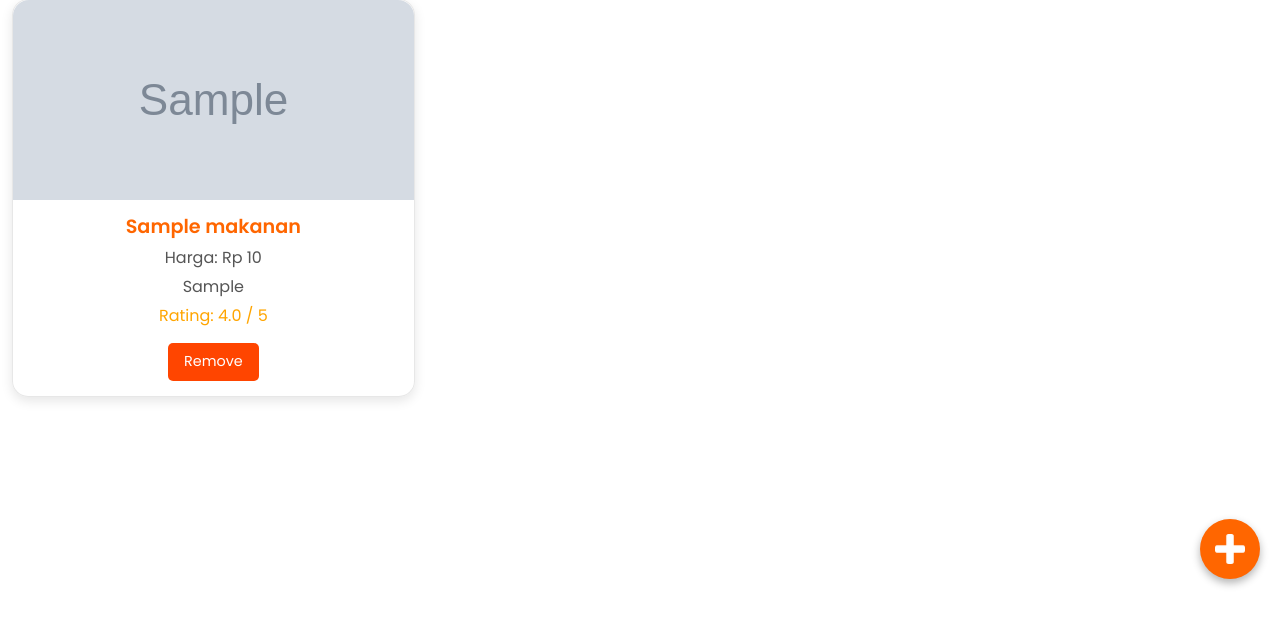
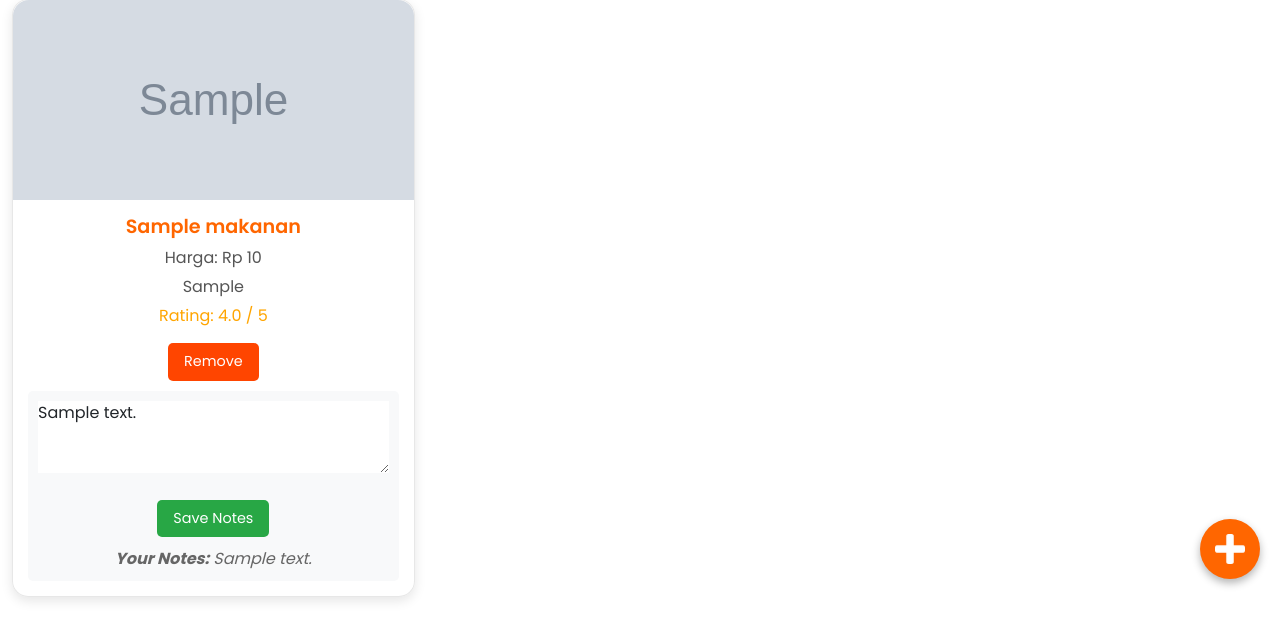
Before and after one commit to yummyogya/yummyogya, a Django app: page /wishlist/wishlist/ in a window 1280 px wide. Shown: the part 201-818 px from the top of the page. Before the commit the page ends 788 px from the top, so only its background shows below. Run offline with Django 5.2, Linux system fonts and the light colour scheme; a user stored in the database is signed in; tables that the repository leaves empty hold one stand-in row (values such as "Sample post"); grey boxes marked "Sample" are stand-in pictures; some libraries are stand-ins or nearby versions.

Commit message:
add wishlist

```diff
--- a/wishlist/forms.py
+++ b/wishlist/forms.py
@@ -1,7 +1,17 @@
 from django import forms
 from .models import WishlistItem
 
-class WishlistForm(forms.ModelForm):
+class WishlistItemNotesForm(forms.ModelForm):
+    notes = forms.CharField(
+        widget=forms.Textarea(attrs={
+            'class': 'form-control',
+            'rows': 3,
+            'placeholder': 'Add your notes here...'
+        }),
+        required=False,
+        max_length=500
+    )
+
     class Meta:
         model = WishlistItem
-        fields = ['product']  # Field product saja yang perlu dipilih
+        fields = ['notes']
--- a/wishlist/models.py
+++ b/wishlist/models.py
@@ -4,7 +4,17 @@ from main.models import Makanan
 
 class Wishlist(models.Model):
     user = models.OneToOneField(User, on_delete=models.CASCADE)
-    food = models.ManyToManyField(Makanan, related_name='wishlists')
 
     def __str__(self):
         return f"{self.user.username}'s Wishlist"
+
+class WishlistItem(models.Model):
+    wishlist = models.ForeignKey(Wishlist, on_delete=models.CASCADE, related_name='items')
+    food = models.ForeignKey(Makanan, on_delete=models.CASCADE)
+    notes = models.TextField(blank=True, null=True, max_length=500)
+
+    class Meta:
+        unique_together = ('wishlist', 'food')
+
+    def __str__(self):
+        return f"{self.food.nama} in {self.wishlist.user.username}'s Wishlist"
--- a/wishlist/templates/wishlist.html
+++ b/wishlist/templates/wishlist.html
@@ -160,6 +160,39 @@
             width: 30px;
             height: 30px;
         }
+
+        .notes-section {
+            margin-top: 10px;
+            background-color: #f8f9fa;
+            border-radius: 5px;
+            padding: 10px;
+        }
+
+        .notes-textarea {
+            width: 100%;
+            margin-bottom: 10px;
+        }
+
+        .btn-update-notes {
+            font-size: 0.9rem;
+            padding: 8px 16px;
+            color: white;
+            background-color: #28a745;
+            border: none;
+            border-radius: 5px;
+            margin-top: 10px;
+        }
+
+        .btn-update-notes:hover {
+            background-color: #218838;
+        }
+
+        .existing-notes {
+            color: #666;
+            font-style: italic;
+            margin-top: 10px;
+        }
+
     </style>
 
 </head>
@@ -171,11 +204,10 @@
     {% block content %}
     {% include 'navbar.html' %}
 
-    <!-- Wishlist Content -->
+
     <div class="container content">
         <h2 class="wishlist-title">Your Wishlist</h2>
 
-        <!-- Display Messages -->
         {% if messages %}
             <div class="alert alert-success text-center" role="alert">
                 {% for message in messages %}
@@ -185,8 +217,9 @@
         {% endif %}
 
         <div class="row">
-            {% if wishlist.food.all %}
-                {% for food in wishlist.food.all %}
+            {% if wishlist_items %}
+                {% for wishlist_item in wishlist_items %}
+                {% with food=wishlist_item.food %}
                 <div class="col-lg-4 col-md-6 col-sm-12">
                     <div class="card">
                         <img class="card-img-top" src="{{ food.gambar }}" alt="{{ food.nama }}">
@@ -196,9 +229,24 @@
                             <p class="description">{{ food.deskripsi|truncatewords:10 }}</p>
                             <p class="rating">Rating: {{ food.rating }} / 5</p>
                             <a href="{% url 'wishlist:remove_from_wishlist' food.id %}" class="btn-remove">Remove</a>
+
+                            <!-- Notes Section -->
+                            <div class="notes-section">
+                                <form method="POST" action="{% url 'wishlist:update_wishlist_item_notes' food.id %}">
+                                    {% csrf_token %}
+                                    <textarea name="notes" class="notes-textarea" placeholder="Add your notes here..." rows="3">{{ wishlist_item.notes }}</textarea>
+                                    <button type="submit" class="btn-update-notes">Save Notes</button>
+                                </form>
+                                {% if wishlist_item.notes %}
+                                  <div class="existing-notes">
+                                    <strong>Your Notes:</strong> {{ wishlist_item.notes }}
+                                  </div>
+                                {% endif %}
+                            </div>
                         </div>
                     </div>
                 </div>
+                {% endwith %}
                 {% endfor %}
             {% else %}
                 <div class="empty-wishlist">Your wishlist is empty!</div>
@@ -209,6 +257,40 @@
             <img src="{% static 'images/plus_icon.png' %}" alt="Add">
         </a>
     </div>
+
+    <!-- Add JavaScript for notes functionality -->
+    <script>
+        document.addEventListener('DOMContentLoaded', function() {
+            const notesTextareas = document.querySelectorAll('.wishlist-notes');
+
+            notesTextareas.forEach(textarea => {
+                textarea.addEventListener('blur', function() {
+                    const foodId = this.dataset.foodId;
+                    const notes = this.value;
+
+                    fetch(`/wishlist/update-notes/${foodId}/`, {
+                        method: 'POST',
+                        headers: {
+                            'Content-Type': 'application/x-www-form-urlencoded',
+                            'X-CSRFToken': document.querySelector('[name=csrfmiddlewaretoken]').value
+                        },
+                        body: `notes=${encodeURIComponent(notes)}`
+                    })
+                    .then(response => response.json())
+                    .then(data => {
+                        if (data.success) {
+                            console.log('Notes updated successfully');
+                        }
+                    })
+                    .catch(error => {
+                        console.error('Error:', error);
+                    });
+                });
+            });
+        });
+    </script>
+
+    {% csrf_token %}
     {% endblock %}
 
     <!-- Bootstrap JS -->
--- a/wishlist/urls.py
+++ b/wishlist/urls.py
@@ -6,6 +6,7 @@ app_name = 'wishlist'
 urlpatterns = [
     path('add/<int:food_id>/', views.add_to_wishlist, name='add_to_wishlist'),
     path('wishlist/', views.view_wishlist, name='view_wishlist'),
-    path('wishlist/json/', views.get_wishlist_json, name='wishlist_json'), # url get json
+    path('wishlist/get_wishlist/', views.get_wishlist_json, name='wishlist_json'),
     path('wishlist/remove-from-wishlist/<int:food_id>/', views.remove_from_wishlist, name='remove_from_wishlist'),
+    path('wishlist/update-notes/<int:food_id>/', views.update_wishlist_item_notes, name='update_wishlist_item_notes'),
 ]
--- a/wishlist/views.py
+++ b/wishlist/views.py
@@ -1,6 +1,7 @@
-from django.shortcuts import render, redirect
+from django.shortcuts import render, redirect, get_object_or_404
 from main.models import Makanan
-from .models import Wishlist
+from .models import Wishlist, WishlistItem
+from .forms import WishlistItemNotesForm
 from django.contrib.auth.decorators import login_required
 from django.contrib import messages
 from django.http import JsonResponse
@@ -10,16 +11,25 @@ def add_to_wishlist(request, food_id):
     if request.method == 'POST':
         food_item = Makanan.objects.get(id=food_id)
         wishlist, created = Wishlist.objects.get_or_create(user=request.user)
-        wishlist.food.add(food_item)
-        wishlist_count = wishlist.food.count()
+        wishlist_item, item_created = WishlistItem.objects.get_or_create(
+            wishlist=wishlist,
+            food=food_item
+        )
+
+        wishlist_count = wishlist.items.count()
         return JsonResponse({'wishlist_count': wishlist_count})
     return JsonResponse({'error': 'Invalid request'}, status=400)
 
 @login_required
 def view_wishlist(request):
     wishlist, created = Wishlist.objects.get_or_create(user=request.user)
+    wishlist_items = WishlistItem.objects.filter(wishlist=wishlist)
 
-    context = {'wishlist': wishlist}
+    context = {
+        'wishlist': wishlist,
+        'wishlist_items': wishlist_items,
+        'wishlist_item_form': WishlistItemNotesForm()
+    }
     return render(request, 'wishlist.html', context)
 
 @login_required
@@ -31,15 +41,52 @@ def remove_from_wishlist(request, food_id):
         return redirect('wishlist:view_wishlist')
 
     wishlist, created = Wishlist.objects.get_or_create(user=request.user)
-    wishlist.food.remove(food)
+    WishlistItem.objects.filter(wishlist=wishlist, food=food).delete()
+
     messages.success(request, f'{food.nama} has been removed from your wishlist.')
     return redirect('wishlist:view_wishlist')
+
+@login_required
+def update_wishlist_item_notes(request, food_id):
+    if request.method == 'POST':
+        food = get_object_or_404(Makanan, id=food_id)
+        wishlist, created = Wishlist.objects.get_or_create(user=request.user)
+
+        wishlist_item, created = WishlistItem.objects.get_or_create(
+            wishlist=wishlist,
+            food=food
+        )
+
+        form = WishlistItemNotesForm(request.POST, instance=wishlist_item)
+        if form.is_valid():
+            form.save()
+            messages.success(request, 'Notes updated successfully.')
+            return redirect('wishlist:view_wishlist')
+        else:
+            messages.error(request, 'Error updating notes.')
+            return redirect('wishlist:view_wishlist')
+
+    return JsonResponse({'error': 'Invalid request'}, status=400)
 
 @login_required
 def get_wishlist_json(request):
     try:
         wishlist = Wishlist.objects.get(user=request.user)
-        foods = wishlist.food.all().values('id', 'nama', 'harga', 'deskripsi', 'rating', 'gambar')
-        return JsonResponse(list(foods), safe=False)
+        wishlist_items = WishlistItem.objects.filter(wishlist=wishlist)
+
+        foods_data = []
+        for item in wishlist_items:
+            food_data = {
+                'id': item.food.id,
+                'nama': item.food.nama,
+                'harga': item.food.harga,
+                'deskripsi': item.food.deskripsi,
+                'rating': item.food.rating,
+                'gambar': item.food.gambar,
+                'notes': item.notes
+            }
+            foods_data.append(food_data)
+
+        return JsonResponse(foods_data, safe=False)
     except Wishlist.DoesNotExist:
         return JsonResponse({'error': 'Wishlist not found'}, status=404)
```
